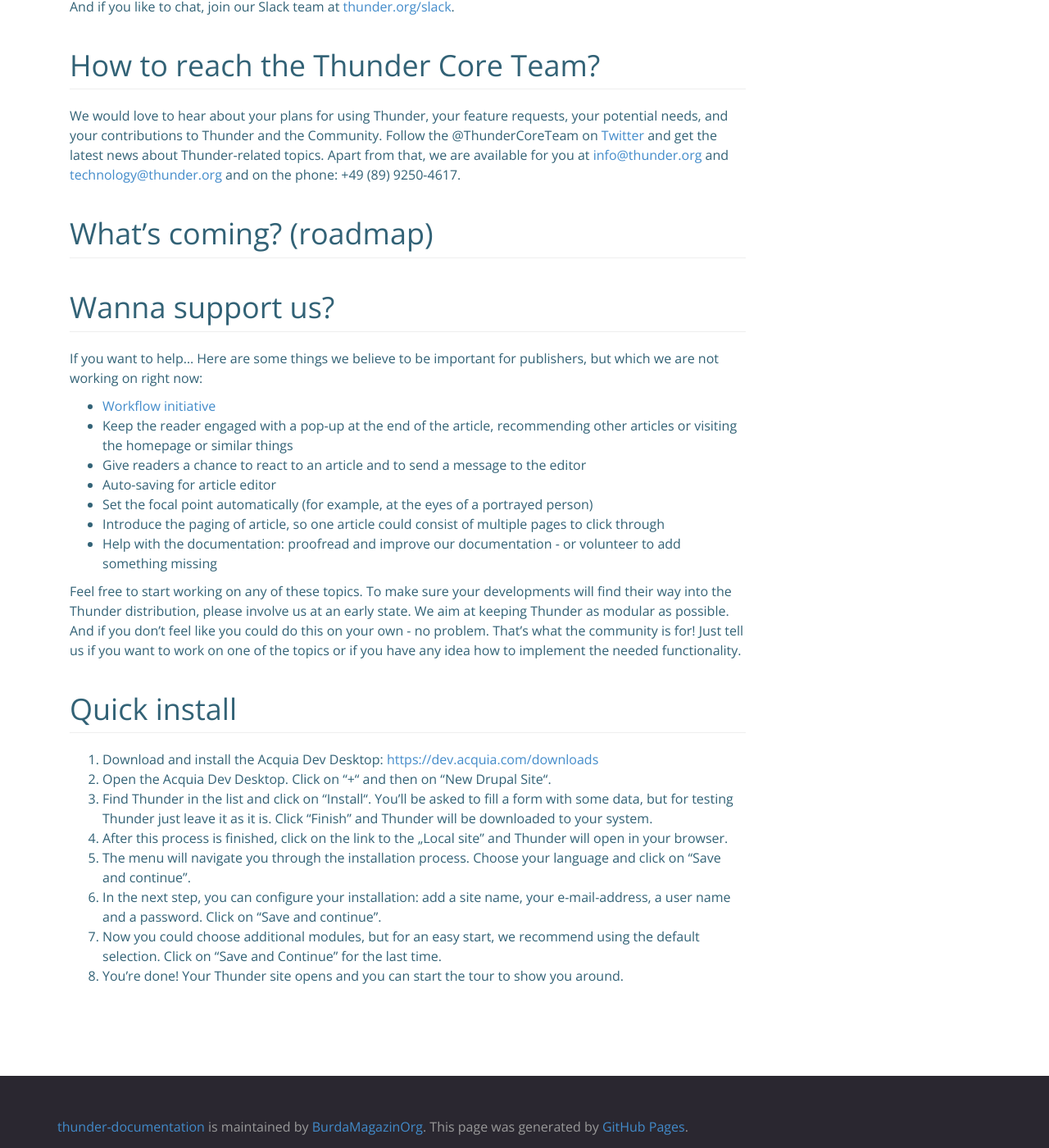
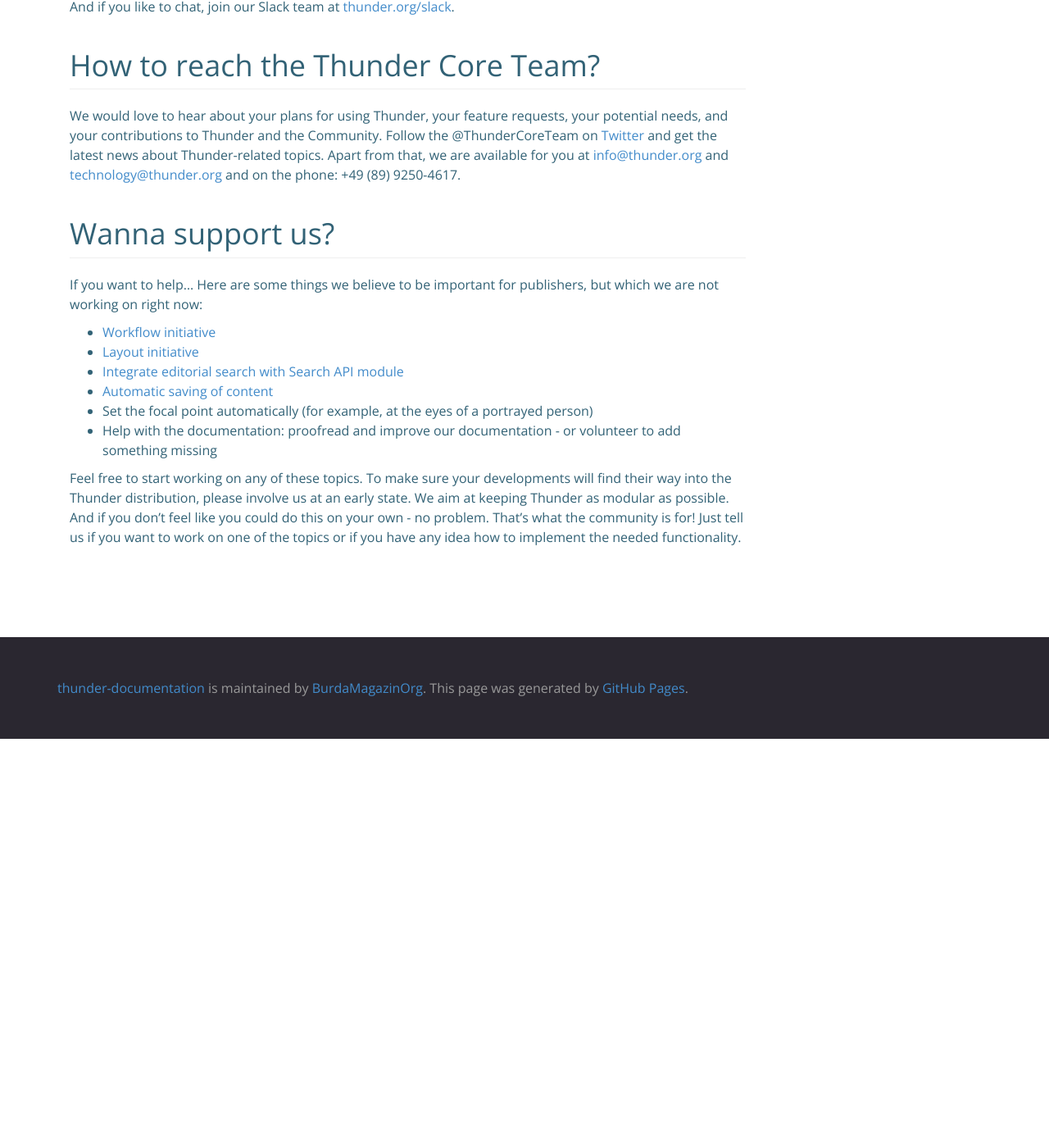
Before and after one commit to BurdaMagazinOrg/thunder-documentation, a Jekyll site: the page built from index.md, in a window 1280 px wide and 1400 px high, scrolled down 1842 px. Shown: the whole window at 82% size. Built offline with Jekyll 4.4.1, drawn with Linux system fonts in a browser that asks for light colours; nearby versions of some CDN libraries; our own code applies the rules of GitHub Pages for plain Markdown files; comment, search, counter and statistics services are not loaded; the repository's description, which GitHub fills in, is left out; after the commit the page ends 2743 px from its top, so only the background shows below that; some of the changed text lies outside the part shown.

Commit message:
Remove roadmap, move quickinstall

```diff
--- a/_data/docs.yml
+++ b/_data/docs.yml
@@ -1,3 +1,6 @@
+- title: Quick install
+  include: docs/quick-install.md
+  id: docs-quick-install
 - title: Installation
   include: docs/install.md
   id: docs-install
--- a/_data/index.yml
+++ b/_data/index.yml
@@ -10,12 +10,6 @@
 - title: How to reach the Thunder Core Team?
   include: index/contact.md
   id: index-contact
-- title: What’s coming? (roadmap)
-  include: index/roadmap.md
-  id: index-roadmap
 - title: Wanna support us?
   include: index/contribution.md
   id: index-contribution
-- title: Quick install
-  include: index/quick-install.md
-  id: index-quick-install
--- a/_includes/index/contribution.md
+++ b/_includes/index/contribution.md
@@ -1,10 +1,9 @@
 If you want to help… Here are some things we believe to be important for publishers, but which we are not working on right now:
 * [Workflow initiative](https://www.drupal.org/node/2721129)
-* Keep the reader engaged with a pop-up at the end of the article, recommending other articles or visiting the homepage or similar things
-* Give readers a chance to react to an article and to send a message to the editor
-* Auto-saving for article editor
+* [Layout initiative](https://www.drupal.org/node/2904129)
+* [Integrate editorial search with Search API module](https://www.drupal.org/project/thunder/issues/2899254)
+* [Automatic saving of content](https://www.drupal.org/project/thunder/issues/2828088)
 * Set the focal point automatically (for example, at the eyes of a portrayed person)
-* Introduce the paging of article, so one article could consist of multiple pages to click through
 * Help with the documentation: proofread and improve our documentation - or volunteer to add something missing
 
 Feel free to start working on any of these topics. To make sure your developments will find their way into the Thunder distribution, please involve us at an early state. We aim at keeping Thunder as modular as possible.
```
Also changed, not shown: _includes/docs/quick-install.md (renamed from _includes/index/quick-install.md).
